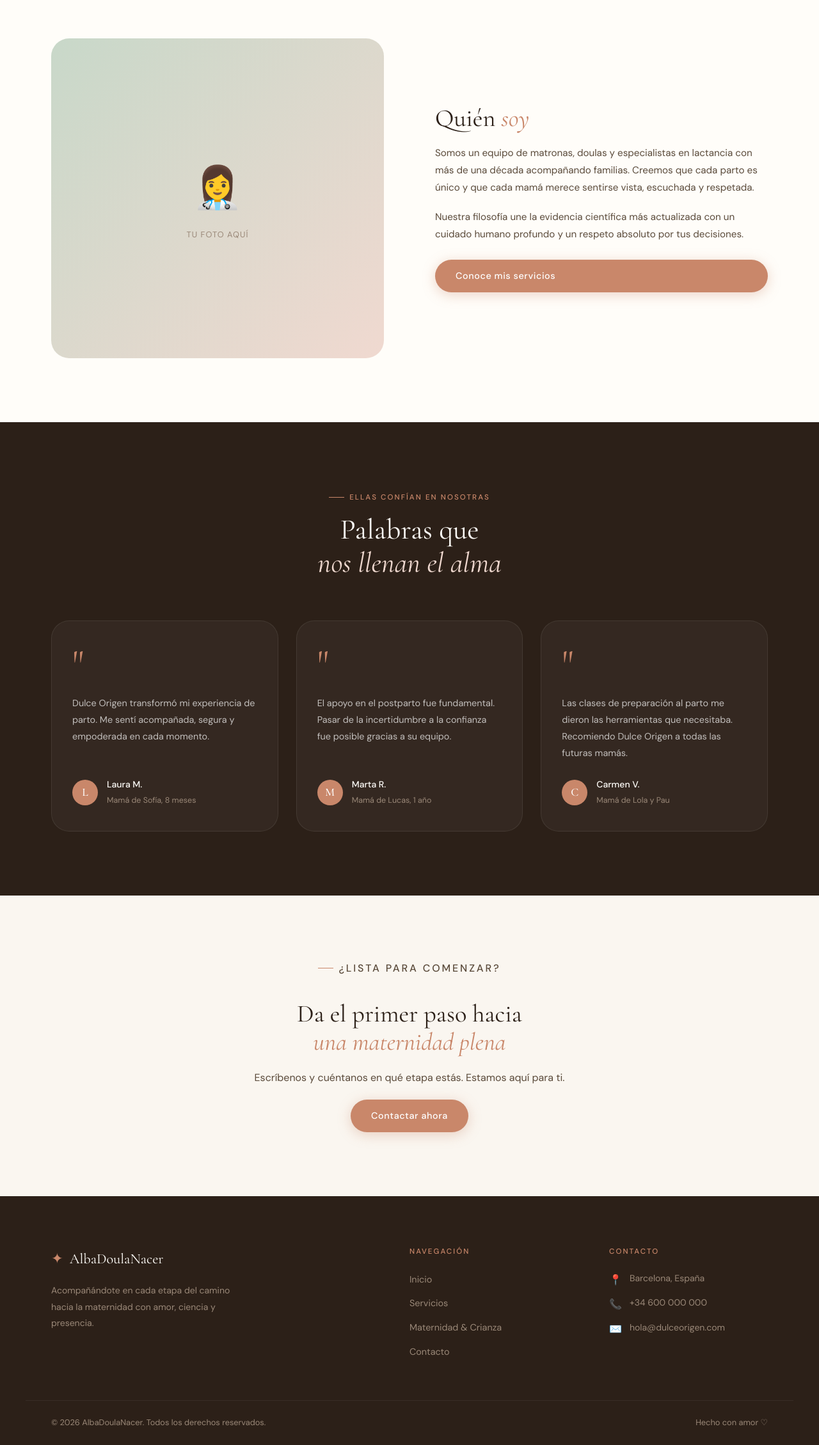
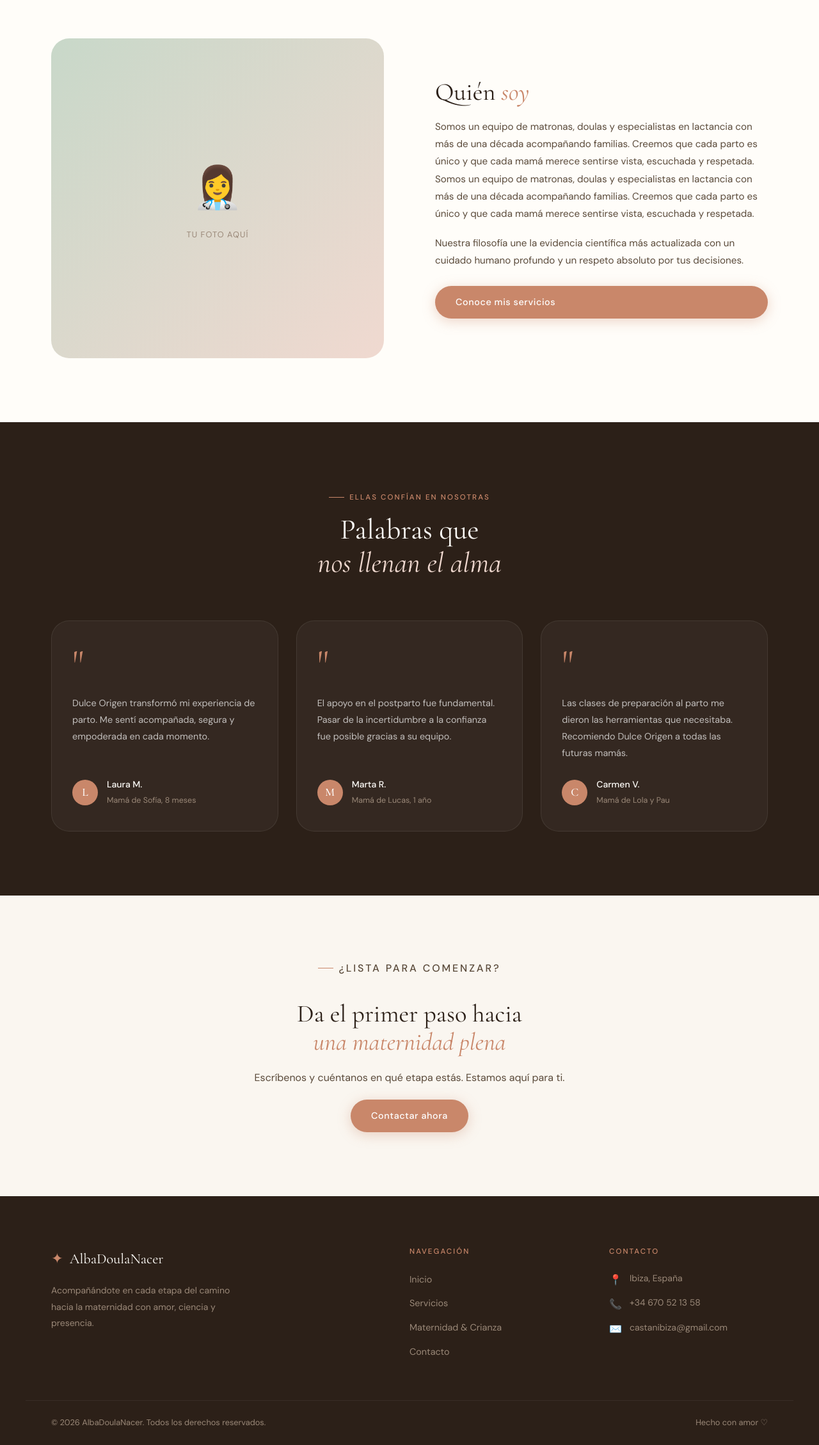
Before and after one commit to AdrianCastanRuiz/albadoulanacer, a React (Vite) app: page / in a window 1280 px wide. Shown: the part 1544-3803 px from the top of the page at 64% size. Built offline with nearby package versions, Linux system fonts and the light colour scheme.

Commit message:
fix contact details

```diff
--- a/src/components/Footer.tsx
+++ b/src/components/Footer.tsx
@@ -28,15 +28,15 @@ export default function Footer() {
           <ul>
             <li>
               <span>📍</span>
-              <span>Barcelona, España</span>
+              <span>Ibiza, España</span>
             </li>
             <li>
               <span>📞</span>
-              <span>+34 600 000 000</span>
+              <span>+34 670 52 13 58</span>
             </li>
             <li>
               <span>✉️</span>
-              <span>hola@dulceorigen.com</span>
+              <span>castanibiza@gmail.com</span>
             </li>
           </ul>
         </div>
--- a/src/pages/Contacto.tsx
+++ b/src/pages/Contacto.tsx
@@ -75,14 +75,14 @@ export default function Contacto() {
                   <div className="contacto__info-icon">📞</div>
                   <div>
                     <strong>Teléfono</strong>
-                    <span>+34 600 000 000</span>
+                    <span>+34 670 52 13 58</span>
                   </div>
                 </div>
                 <div className="contacto__info-item">
                   <div className="contacto__info-icon">✉️</div>
                   <div>
                     <strong>Email</strong>
-                    <span>hola@dulceorigen.com</span>
+                    <span>castanibiza@gmail.com</span>
                   </div>
                 </div>
                 <div className="contacto__info-item">
--- a/src/pages/Home.tsx
+++ b/src/pages/Home.tsx
@@ -126,6 +126,8 @@ export default function Home() {
             <p>
               Somos un equipo de matronas, doulas y especialistas en lactancia con más de una década
               acompañando familias. Creemos que cada parto es único y que cada mamá merece sentirse
+              vista, escuchada y respetada. Somos un equipo de matronas, doulas y especialistas en lactancia con más de una década
+              acompañando familias. Creemos que cada parto es único y que cada mamá merece sentirse
               vista, escuchada y respetada.
             </p>
             <p>
```
